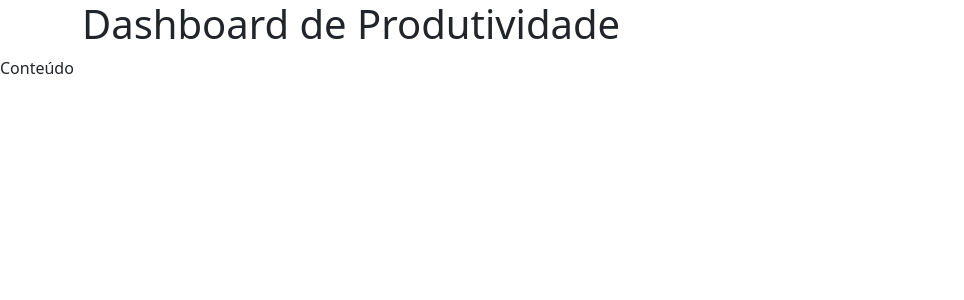
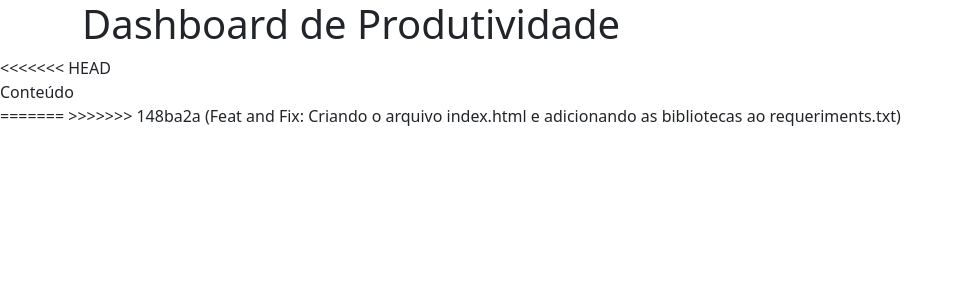
Before and after one commit to DevGabrielLuiz/Dashboard-de-Produtividade, a Flask app: page / in a window 1280 px wide. Shown: the top 300 px of the page, without its empty margins (0-964 px from the left). Run offline with Flask 3, Linux system fonts and the light colour scheme; some libraries are stand-ins or nearby versions.

Commit message:
Corrigindo arquivos

```diff
--- a/templates/index.html
+++ b/templates/index.html
@@ -15,8 +15,11 @@
             console.log('Conectado ao servidor!');
         });
     </script>
+<<<<<<< HEAD
     <div id="status">Conteúdo</div>
 
 
+=======
+>>>>>>> 148ba2a (Feat and Fix: Criando o arquivo index.html e adicionando as bibliotecas ao requeriments.txt)
 </body>
 </html>
```
